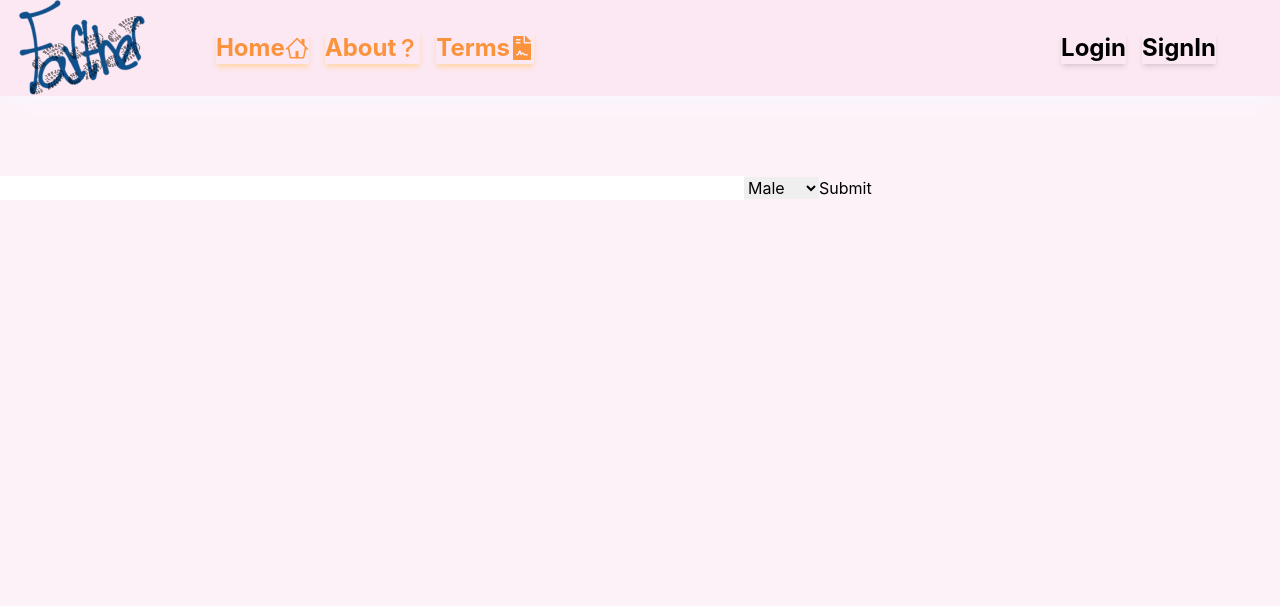
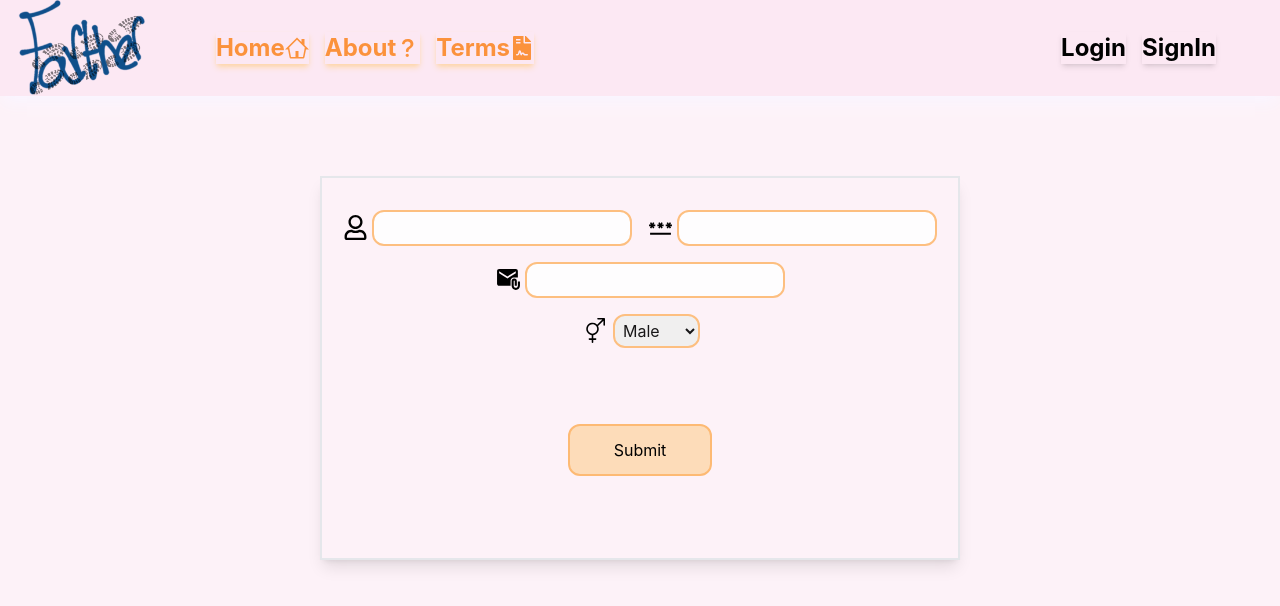
Before and after one commit to eliyahu119/mySocialNetworkFrontEnd, a React (Create React App) app: page /register in a window 1280 px wide. Shown: the top 606 px of the page. Built offline with nearby package versions, Linux system fonts and the light colour scheme; no server answers; what react-alert-template-basic would draw is missing.

Commit message:
finished the signin page

```diff
--- a/src/components/SignIn.jsx
+++ b/src/components/SignIn.jsx
@@ -1,7 +1,13 @@
+import { GenderInput } from './inputs/GenderInput';
+import { EmailInput } from './inputs/EmailInput';
 
 import { useState } from 'react'
 import useIsUserAuth from '../hooks/useIsUserAuth'
 import axios from 'axios'
+import { UserInput } from './inputs/Userinput'
+import { PasswordInput } from './inputs/Passwordinput'
+
+import { StyledSubmit } from './inputs/StyledSubmit'
 export default function SignIn() {
   useIsUserAuth()
     const [user, setUser] = useState('')
@@ -10,35 +16,10 @@ export default function SignIn() {
     const [gender, setGender] = useState(1)
 
 
-    const handleChange=(e)=>
-    {
-       switch (e.target.id) {
-        case 'RegisterUser':{
-            setUser(e.target.value)
-            break;
-        }
-        case 'RegisterEmail':{
-            setEmail(e.target.value)
-
-            break;
-        }
-        case 'RegisterPassword':{
-            setPassword(e.target.value)
-
-            break;
-        }
-        case 'RegisterGender':{
-            setGender(e.target.value)
-            break;
-        }
-
-
-       }
 
 
 
 
-}
 
 const handleRegister=(event)=>{
     event.preventDefault();
@@ -58,20 +39,36 @@ const handleRegister=(event)=>{
             (e)=>console.log(e)
             )
 }
+const handleUserChange = (e) => {
+  setUser(e.target.value)
+}
+const handlePasswordChange = (e) => {
+  setPassword(e.target.value)
+}
+const handleEmailChange = (e) => {
+  setEmail(e.target.value)
+}
+const handleGenderChange=(e)=>
+{
+
+        setGender(e.target.value)
+   }
 
 
   return (
-    <form className='RegisterFormClass' onSubmit={handleRegister} >
-    <input className="userClass" id='RegisterUser' onChange={handleChange} required type="user" />
-    <input className="passwordClass" id='RegisterPassword' onChange={handleChange} required type="password" />
-    <input className="emailClass" id='RegisterEmail' onChange={handleChange} required type="email" />
-    {/* <input className="genderClass" id='RegisterGender' onChange={handleChange} required type="password" /> */}
-    <select className="genderClass" id='RegisterGender' value={gender} onChange={handleChange}>
-            <option value={1}>Male</option>
-            <option value={0}>Female </option>
-          </select>
-    <input  className='SubmitClass' type = "submit" value = "Submit" />
-    {/* <button className="submitClass" onClick={handleLogin} >{"בראש ניתן"}</button> */}
+    <form className='border-2 shadow-lg  flex  flex-col   lg:w-3/6  w-11/12   h-96 m-auto' onSubmit={handleRegister} >
+      <div className='flex flex-col space-y-4 py-8'>
+    <div className="space-y-4 space-x-0  mx-auto  px-1 flex flex-col lg:space-x-4 lg:space-y-0 lg:flex-row">
+    <UserInput handleUserChange={handleUserChange}  />
+    <PasswordInput   handlePasswordChange={handlePasswordChange}  />
+    </div>
+    <div className="mx-auto  px-1 flex flex-col space-y-4 ">
+     <EmailInput   handleEmailChange={handleEmailChange}  />
+   <GenderInput   gender={gender} handleGenderChange={handleGenderChange}  />
+
+    </div>
+  </div>
+   <StyledSubmit />
 </form>
   )
 }
--- /dev/null
+++ b/src/components/inputs/EmailInput.jsx
@@ -0,0 +1,12 @@
+import {MdAttachEmail} from 'react-icons/md'
+
+
+import React from "react";
+export function EmailInput({
+  handleEmailChange
+}) {
+  return <div className='flex items-center space-x-1'>
+      <MdAttachEmail size={25} />
+      <input className="border-orange-300  opacity-90 border-2 p-1  rounded-xl" id='RegisterEmail' onChange={handleEmailChange} required type="email" />
+    </div>;
+}
--- /dev/null
+++ b/src/components/inputs/GenderInput.jsx
@@ -0,0 +1,15 @@
+import React from "react";
+import {BsGenderAmbiguous} from 'react-icons/bs'
+
+export function GenderInput({
+  gender,
+  handleGenderChange
+}) {
+  return <div className=' m-auto  flex items-center space-x-2'>
+       <BsGenderAmbiguous size={25} />
+     <select className=" border-orange-300  opacity-90 border-2 p-1  rounded-xl" id='RegisterGender' value={gender} onChange={handleGenderChange}>
+            <option value={1}>Male</option>
+            <option value={0}>Female </option>
+    </select>
+    </div>;
+}
```
